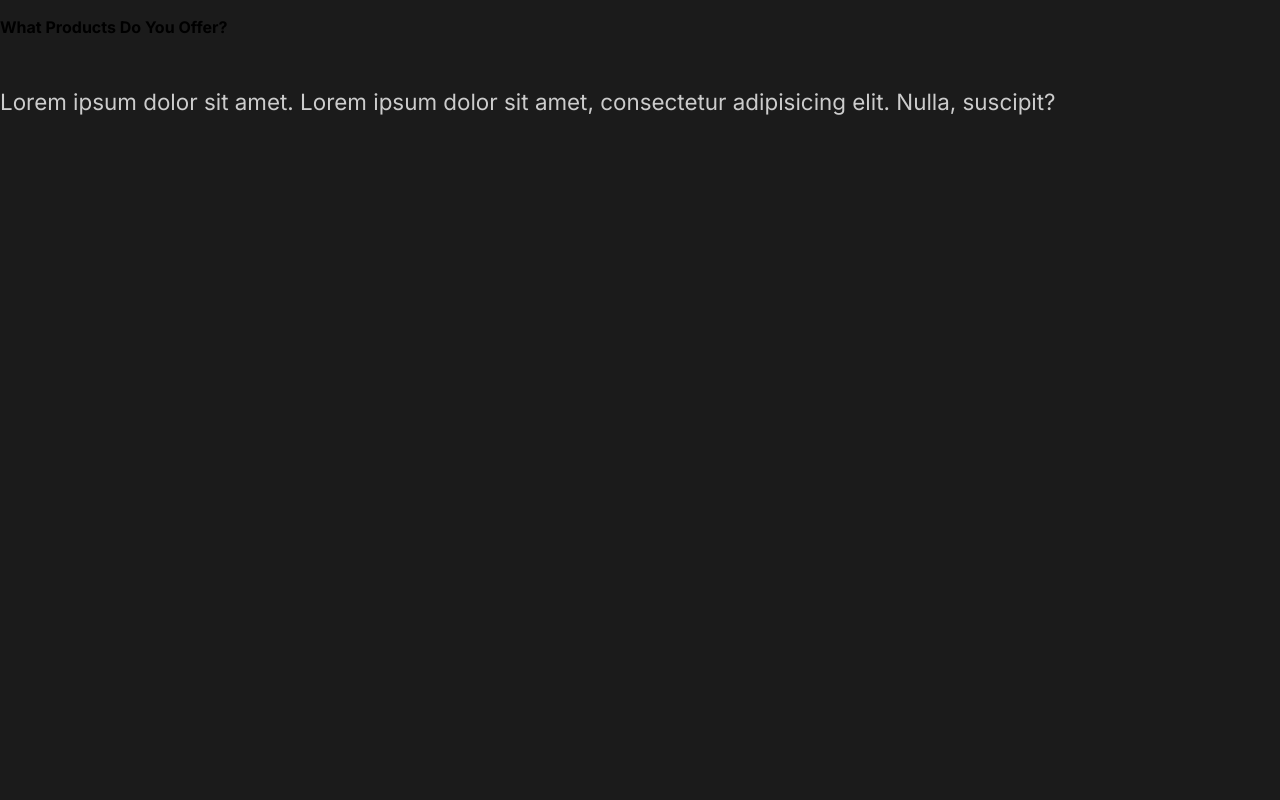
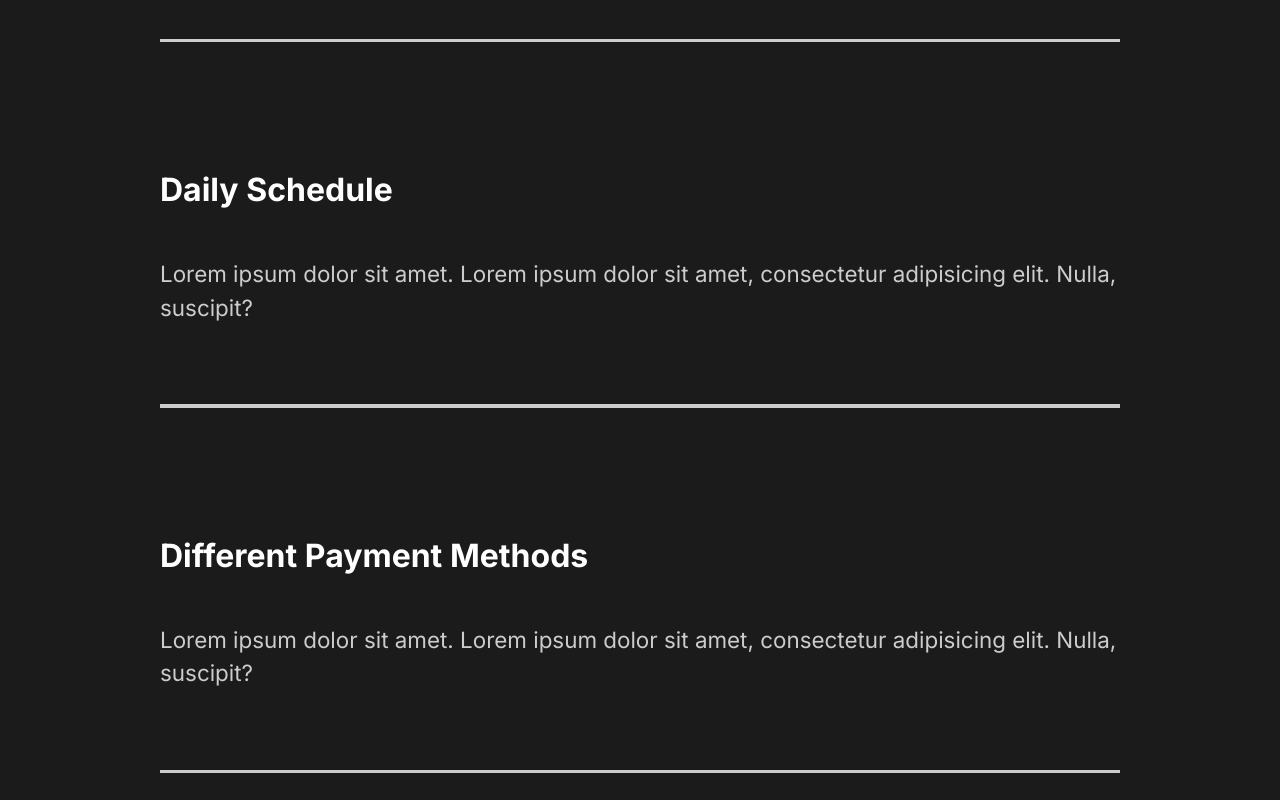
Before and after one commit to magnuen2k/capture, a React (Create React App) app: page / in a window 1280 px wide. Shown: the part 2580-3380 px from the top of the page. Before the commit the page ends 2746 px from the top, so only its background shows below. Built offline with nearby package versions, Linux system fonts and the light colour scheme.

Commit message:
styling Faq section

```diff
--- a/src/components/FaqSection.js
+++ b/src/components/FaqSection.js
@@ -1,8 +1,10 @@
 import React from "react";
+import styled from "styled-components";
+import {About} from "../styles";
 
 const FaqSection = () => {
     return(
-        <div className="faq">
+        <Faq>
             <h2>Any Questions <span>FAQ</span></h2>
             <div className="question">
                 <h4>How Do I Start?</h4>
@@ -10,6 +12,7 @@
                     <p>Lorem ipsum dolor sit amet. Lorem ipsum dolor
                         sit amet, consectetur adipisicing elit. Nulla, suscipit!?</p>
                 </div>
+                <div className="faq-line"/>
             </div>
             <div className="question">
                 <h4>Daily Schedule</h4>
@@ -17,6 +20,7 @@
                     <p>Lorem ipsum dolor sit amet. Lorem ipsum dolor
                         sit amet, consectetur adipisicing elit. Nulla, suscipit?</p>
                 </div>
+                <div className="faq-line"/>
             </div>
             <div className="question">
                 <h4>Different Payment Methods</h4>
@@ -24,6 +28,7 @@
                     <p>Lorem ipsum dolor sit amet. Lorem ipsum dolor
                         sit amet, consectetur adipisicing elit. Nulla, suscipit?</p>
                 </div>
+                <div className="faq-line"/>
             </div>
             <div className="question">
                 <h4>What Products Do You Offer?</h4>
@@ -31,9 +36,37 @@
                     <p>Lorem ipsum dolor sit amet. Lorem ipsum dolor
                         sit amet, consectetur adipisicing elit. Nulla, suscipit?</p>
                 </div>
+                <div className="faq-line"/>
             </div>
-        </div>
+        </Faq>
     )
 }
 
+const Faq = styled(About)`
+  display: block;
+  span {
+    display: block;
+  }
+  h2 {
+    padding-bottom: 2rem;
+    font-weight: lighter;
+  }
+  .faq-line {
+    background: #cccccc;
+    height: 0.2rem;
+    margin: 2rem 0rem;
+    width: 100%;
+  }
+  .question {
+    padding: 3rem 0rem;
+    cursor: pointer;
+  }
+  .ansewer {
+    padding: 2rem 0rem;
+    p {
+      padding: 1rem 0rem;
+    }
+  }
+`;
+
 export default FaqSection;
--- a/src/components/GlobalStyle.js
+++ b/src/components/GlobalStyle.js
@@ -37,6 +37,7 @@
     }
     h4 {
         font-weight: bold;
+        font-size: 2rem;
     }
     span {
         font-weight: bold;
```
